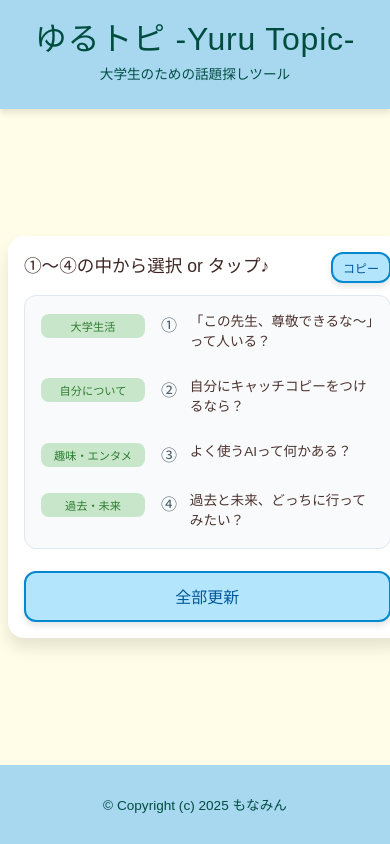
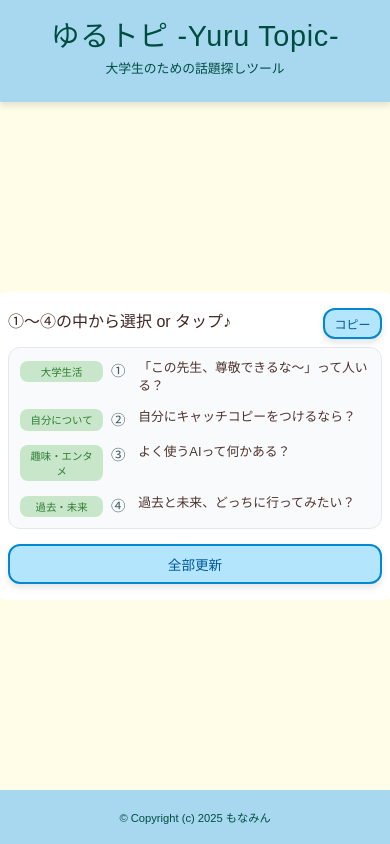
Before and after one commit to Monamin-53/Yuru_Topic, a plain HTML site: page yuru_topic.html in a window 390 px wide. Drawn offline with Linux system fonts and the light colour scheme; a web font is replaced by a local one.

Commit message:
Update yuru_topic.html

```diff
--- a/yuru_topic.html
+++ b/yuru_topic.html
@@ -204,15 +204,26 @@
 
         /* --- レスポンシブ対応 --- */
         @media (max-width: 640px) {
-            header h1 { font-size: 2rem; }
-            header p { font-size: 0.85rem; }
-            .card { padding: 1rem; gap: 0.6rem; }
-            .card h2 { font-size: 1.1rem; }
-            .topic-genre-tag { width: 80px; font-size: 0.7rem; }
-            .topic-number { font-size: 1rem; }
-            .topic-text { font-size: 0.85rem; }
+            header h1 { font-size: 1.8rem; }
+            header p { font-size: 0.8rem; }
+            .card {
+                width: 100%; /
+                border-radius: 0;
+                box-shadow: none;
+                margin: 0;
+                padding: 1rem;
+                gap: 0.4rem;
+            }
+            .card h2 { font-size: 1.0rem; }
+            .topic-row { padding: 0.3rem; gap: 0.5rem; }
+            .topic-genre-tag { width: 70px; font-size: 0.65rem; padding: 0.2rem 0.4rem; }
+            .topic-number { font-size: 0.9rem; }
+            .topic-text { font-size: 0.8rem; line-height: 1.4; }
+            #generateTopicsButton { font-size: 0.85rem; padding: 0.5rem 0.8rem; margin-top: 0.5rem; }
             #copyAllTopicsButton { top: 1rem; right: 1rem; padding: 0.3rem 0.6rem; font-size: 0.75rem;}
-            #topicsDisplay { padding: 0.5rem; }
+            #topicsDisplay { padding: 0.4rem; gap: 0.2rem; }
+            .message-box { font-size: 0.8rem; padding: 0.4rem; }
+            footer { padding: 0.5rem; font-size: 0.7rem; }
         }
     </style>
 </head>
```
